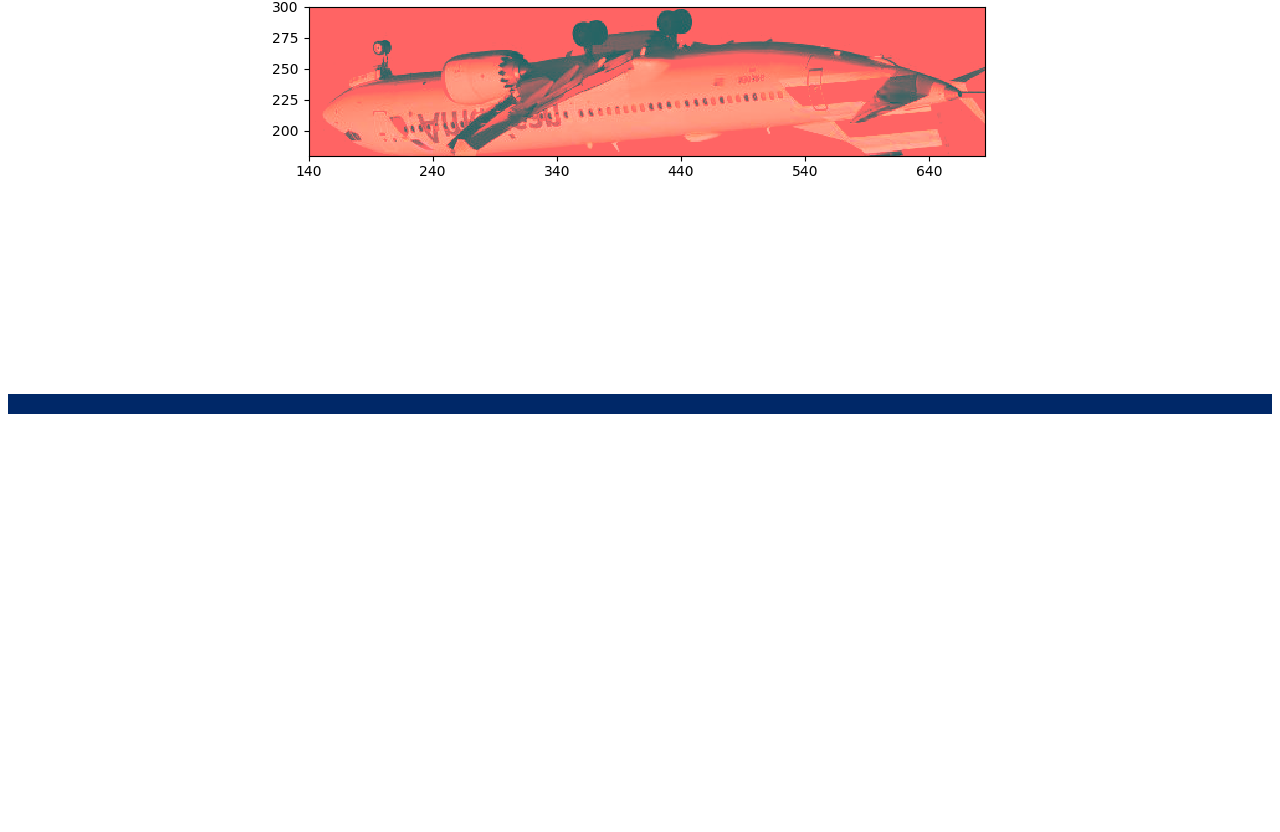
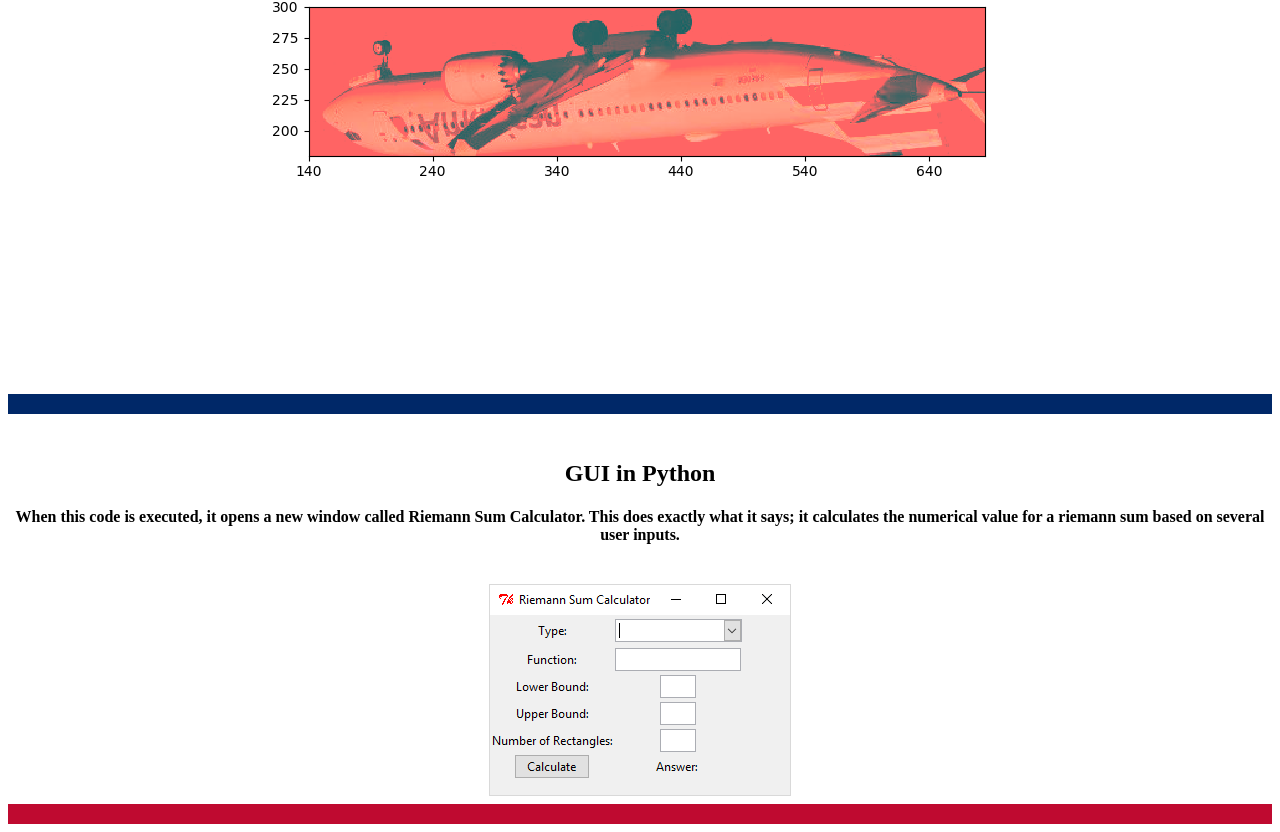
Before and after one commit to SlySpike/csp2019, a plain HTML site: page portfolio.html in a window 1280 px wide. Shown: the part 4379-5211 px from the top of the page. Before the commit the page ends 4801 px from the top, so only its background shows below. Drawn offline with Linux system fonts and the light colour scheme.

Commit message:
Add files via upload

```diff
--- a/portfolio.html
+++ b/portfolio.html
@@ -64,6 +64,13 @@
     		<img src='images/distortedPlane.PNG'>
     		<br>
     		<hr size=20 color='002868'>
+    		<br>
+    		<h2>GUI in Python</h2>
+    		<h4>When this code is executed, it opens a new window called Riemann Sum Calculator. This does exactly what it says; it calculates the numerical value for a riemann sum based on several user inputs.</h4>
+    		<br>
+    		<img src='images/riemannSum.PNG'>
+    		<br>
+    		<hr size=20 color='BF0A30'>
 		</center>
 	</body>
 </html>
```
Also changed, not shown: images/riemannSum.PNG (added).
